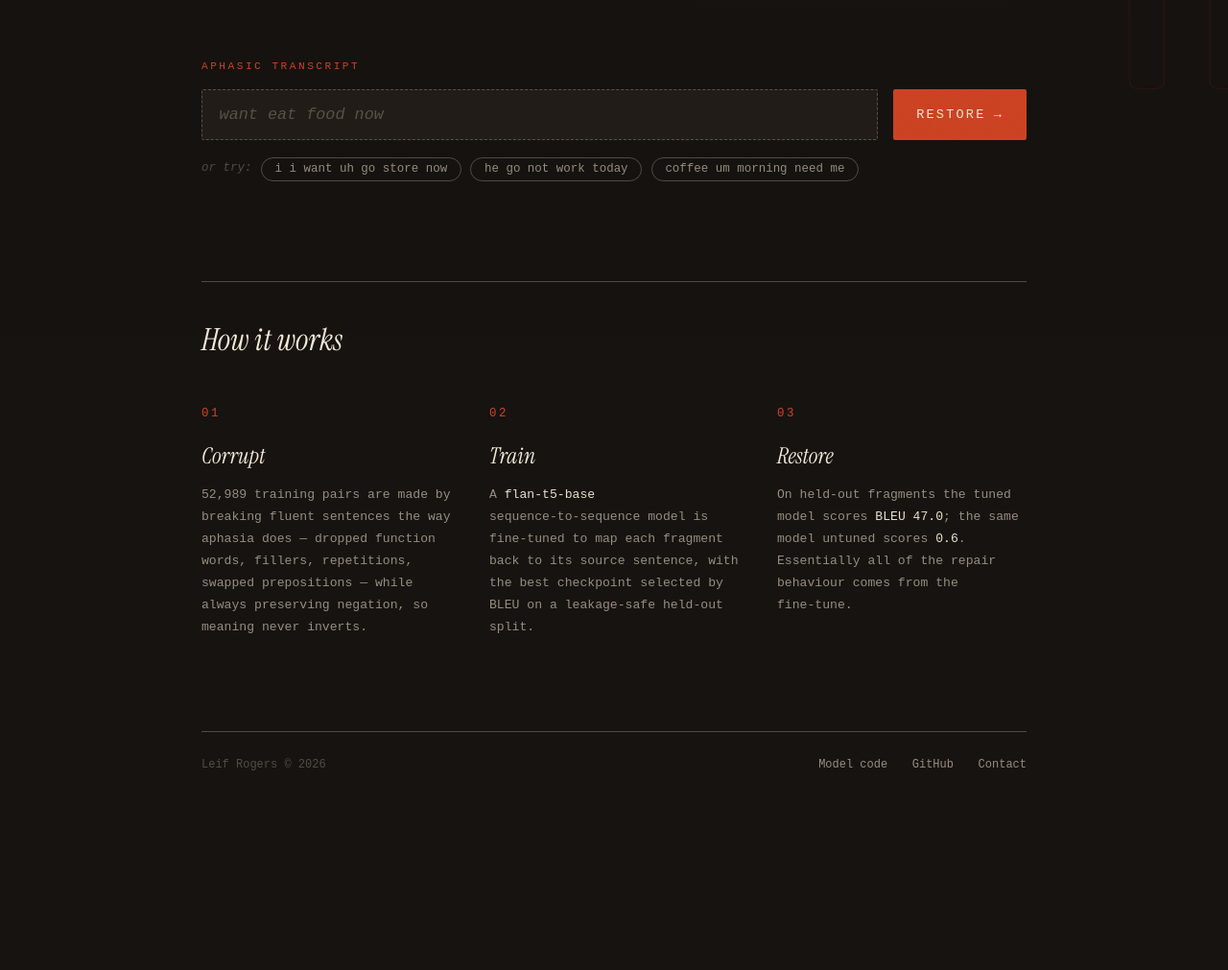
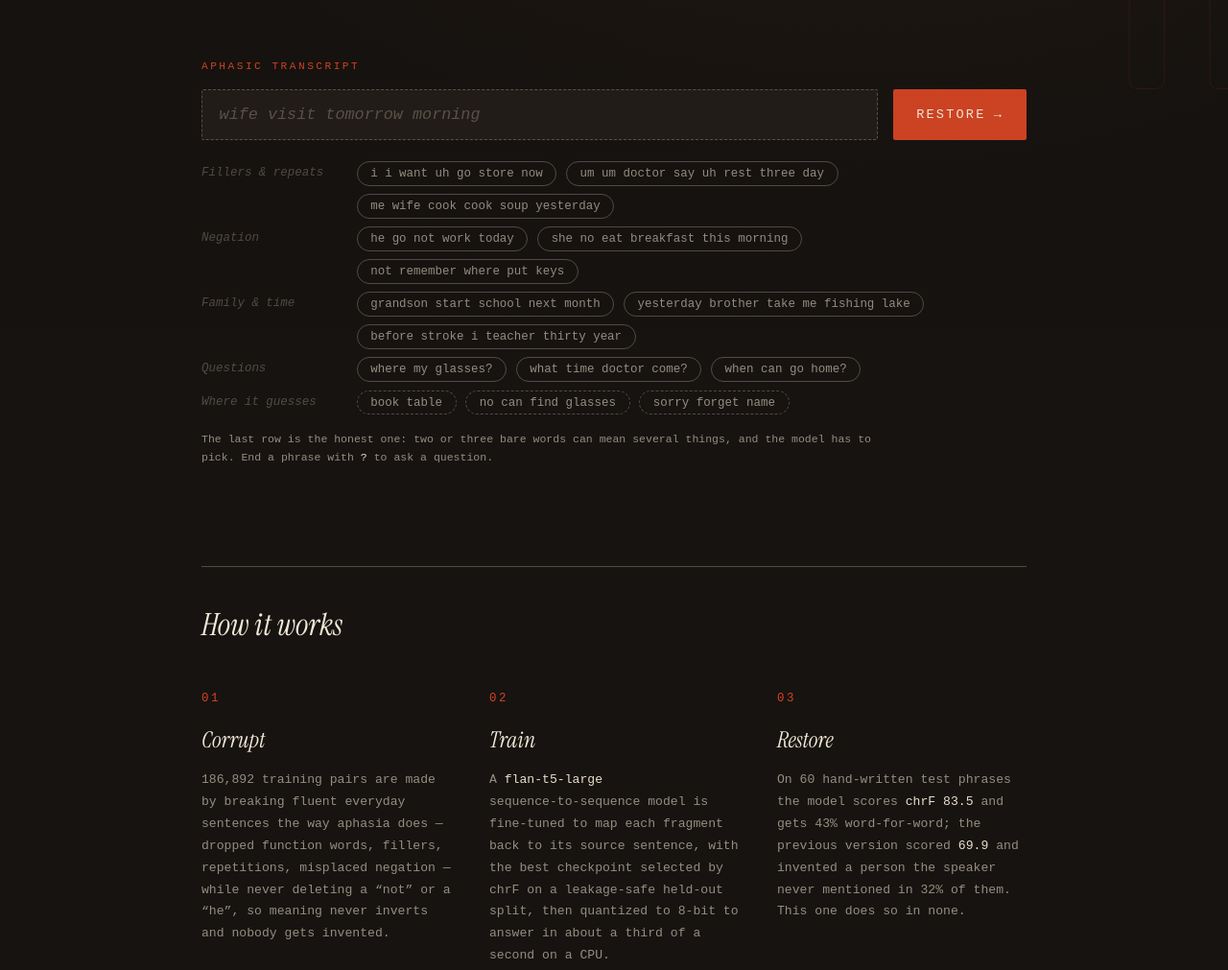
Before and after one commit to LeifsterNYC/Portfolio-Website, a plain HTML site: page aphasiaprediction/index.html in a window 1280 px wide. Shown: the part 451-1462 px from the top of the page at 96% size. Before the commit the page ends 1297 px from the top, so only its background shows below. Drawn offline with Linux system fonts and the light colour scheme; a web font is replaced by a local one.

Commit message:
Updated aphasia demo for the flan-t5-large model, added grouped examples, proxied /api on Netlify

```diff
--- a/aphasiaprediction/index.html
+++ b/aphasiaprediction/index.html
@@ -4,11 +4,11 @@
     <meta charset="UTF-8">
     <meta name="viewport" content="width=device-width, initial-scale=1.0">
     <title>Aphasia Phrase Predictor — Broken speech, restored</title>
-    <meta name="description" content="A fine-tuned seq2seq model that restores fragmented, aphasic phrases into fluent sentences.">
+    <meta name="description" content="A fine-tuned flan-t5-large model that restores fragmented, aphasic phrases into fluent sentences.">
     <link rel="preconnect" href="https://fonts.googleapis.com">
     <link rel="preconnect" href="https://fonts.gstatic.com" crossorigin>
     <link href="https://fonts.googleapis.com/css2?family=Instrument+Serif:ital@0;1&family=Fragment+Mono:ital@0;1&display=swap" rel="stylesheet">
-    <link rel="stylesheet" href="style.css?v=2">
+    <link rel="stylesheet" href="style.css?v=3">
 </head>
 <body>
     <div class="grain" aria-hidden="true"></div>
@@ -39,7 +39,7 @@
                     <input
                         type="text"
                         id="aphasia-input"
-                        placeholder="want eat food now"
+                        placeholder="wife visit tomorrow morning"
                         autocomplete="off"
                         spellcheck="false"
                         maxlength="200"
@@ -52,10 +52,39 @@
                 </div>
             </form>
             <div class="samples" role="group" aria-label="Example phrases">
-                <span class="samples-label">or try:</span>
-                <button type="button" class="chip">i i want uh go store now</button>
-                <button type="button" class="chip">he go not work today</button>
-                <button type="button" class="chip">coffee um morning need me</button>
+                <div class="sample-row">
+                    <span class="samples-label">Fillers &amp; repeats</span>
+                    <button type="button" class="chip">i i want uh go store now</button>
+                    <button type="button" class="chip">um um doctor say uh rest three day</button>
+                    <button type="button" class="chip">me wife cook cook soup yesterday</button>
+                </div>
+                <div class="sample-row">
+                    <span class="samples-label">Negation</span>
+                    <button type="button" class="chip">he go not work today</button>
+                    <button type="button" class="chip">she no eat breakfast this morning</button>
+                    <button type="button" class="chip">not remember where put keys</button>
+                </div>
+                <div class="sample-row">
+                    <span class="samples-label">Family &amp; time</span>
+                    <button type="button" class="chip">grandson start school next month</button>
+                    <button type="button" class="chip">yesterday brother take me fishing lake</button>
+                    <button type="button" class="chip">before stroke i teacher thirty year</button>
+                </div>
+                <div class="sample-row">
+                    <span class="samples-label">Questions</span>
+                    <button type="button" class="chip">where my glasses?</button>
+                    <button type="button" class="chip">what time doctor come?</button>
+                    <button type="button" class="chip">when can go home?</button>
+                </div>
+                <div class="sample-row sample-row--limits">
+                    <span class="samples-label">Where it guesses</span>
+                    <button type="button" class="chip">book table</button>
+                    <button type="button" class="chip">no can find glasses</button>
+                    <button type="button" class="chip">sorry forget name</button>
+                </div>
+                <p class="samples-note">The last row is the honest one: two or three bare words
+                can mean several things, and the model has to pick. End a phrase with
+                <span class="m">?</span> to ask a question.</p>
             </div>
         </section>
 
@@ -71,26 +100,29 @@
                 <li class="reveal" style="--d: 5">
                     <span class="step-no">01</span>
                     <h3>Corrupt</h3>
-                    <p>52,989 training pairs are made by breaking fluent
+                    <p>186,892 training pairs are made by breaking fluent everyday
                     sentences the way aphasia does&nbsp;&mdash; dropped function words,
-                    fillers, repetitions, swapped prepositions&nbsp;&mdash; while always
-                    preserving negation, so meaning never inverts.</p>
+                    fillers, repetitions, misplaced negation&nbsp;&mdash; while never
+                    deleting a &ldquo;not&rdquo; or a &ldquo;he&rdquo;, so meaning never
+                    inverts and nobody gets invented.</p>
                 </li>
                 <li class="reveal" style="--d: 6">
                     <span class="step-no">02</span>
                     <h3>Train</h3>
-                    <p>A <span class="m">flan&#8209;t5&#8209;base</span> sequence&#8209;to&#8209;sequence model
+                    <p>A <span class="m">flan&#8209;t5&#8209;large</span> sequence&#8209;to&#8209;sequence model
                     is fine&#8209;tuned to map each fragment back to its source
-                    sentence, with the best checkpoint selected by BLEU on a
-                    leakage&#8209;safe held&#8209;out split.</p>
+                    sentence, with the best checkpoint selected by chrF on a
+                    leakage&#8209;safe held&#8209;out split, then quantized to 8&#8209;bit
+                    to answer in about a third of a second on a CPU.</p>
                 </li>
                 <li class="reveal" style="--d: 7">
                     <span class="step-no">03</span>
                     <h3>Restore</h3>
-                    <p>On held&#8209;out fragments the tuned model scores
-                    <span class="m">BLEU&nbsp;47.0</span>; the same model untuned scores
-                    <span class="m">0.6</span>. Essentially all of the repair
-                    behaviour comes from the fine&#8209;tune.</p>
+                    <p>On 60 hand&#8209;written test phrases the model scores
+                    <span class="m">chrF&nbsp;83.5</span> and gets 43% word&#8209;for&#8209;word;
+                    the previous version scored <span class="m">69.9</span> and invented
+                    a person the speaker never mentioned in 32% of them. This one
+                    does so in none.</p>
                 </li>
             </ol>
         </section>
@@ -105,6 +137,6 @@
         </nav>
     </footer>
 
-    <script src="inference.js?v=2"></script>
+    <script src="inference.js?v=3"></script>
 </body>
 </html>
--- a/aphasiaprediction/style.css
+++ b/aphasiaprediction/style.css
@@ -200,12 +200,27 @@ h1 .period { color: var(--paper); }
 #restore-btn:disabled { opacity: 0.55; cursor: wait; }
 
 .samples {
+    display: grid;
+    gap: 0.55rem;
+    margin-top: 1.4rem;
+    font-size: 0.78rem;
+}
+.sample-row {
     display: flex;
     flex-wrap: wrap;
     align-items: center;
-    gap: 0.6rem;
-    margin-top: 1.1rem;
-    font-size: 0.78rem;
+    gap: 0.5rem 0.6rem;
+    /* The label hangs in the left margin so wrapped chips stay aligned. */
+    padding-left: 10.1rem;
+}
+.sample-row .samples-label { flex: 0 0 9.5rem; margin-left: -10.1rem; }
+.sample-row--limits .chip { border-style: dashed; }
+.samples-note {
+    margin: 0.5rem 0 0;
+    max-width: 46rem;
+    color: var(--cream-60);
+    font-size: 0.72rem;
+    line-height: 1.6;
 }
 .samples-label { color: var(--cream-30); font-style: italic; }
 .chip {
@@ -362,7 +377,7 @@ h1 .period { color: var(--paper); }
     color: var(--cream-60);
 }
 
-.steps .m { color: var(--cream); white-space: nowrap; }
+.steps .m, .samples-note .m { color: var(--cream); white-space: nowrap; }
 
 /* ——— footer ——— */
 
@@ -402,6 +417,8 @@ footer a:hover { color: var(--red); }
 @media (max-width: 700px) {
     .steps { grid-template-columns: 1fr; gap: 2.2rem; }
     .input-row { flex-direction: column; }
+    .sample-row { padding-left: 0; }
+    .sample-row .samples-label { flex-basis: 100%; margin-left: 0; }
     #restore-btn { padding: 1rem 1.5rem; justify-content: center; }
     .sheet { padding: 2.2rem 1.6rem 2.2rem 2.6rem; }
     .sheet::before { left: 1.8rem; }
```
Also changed, not shown: netlify/functions/hfInference.js (deleted, +0 -47 lines), 1 other file.
